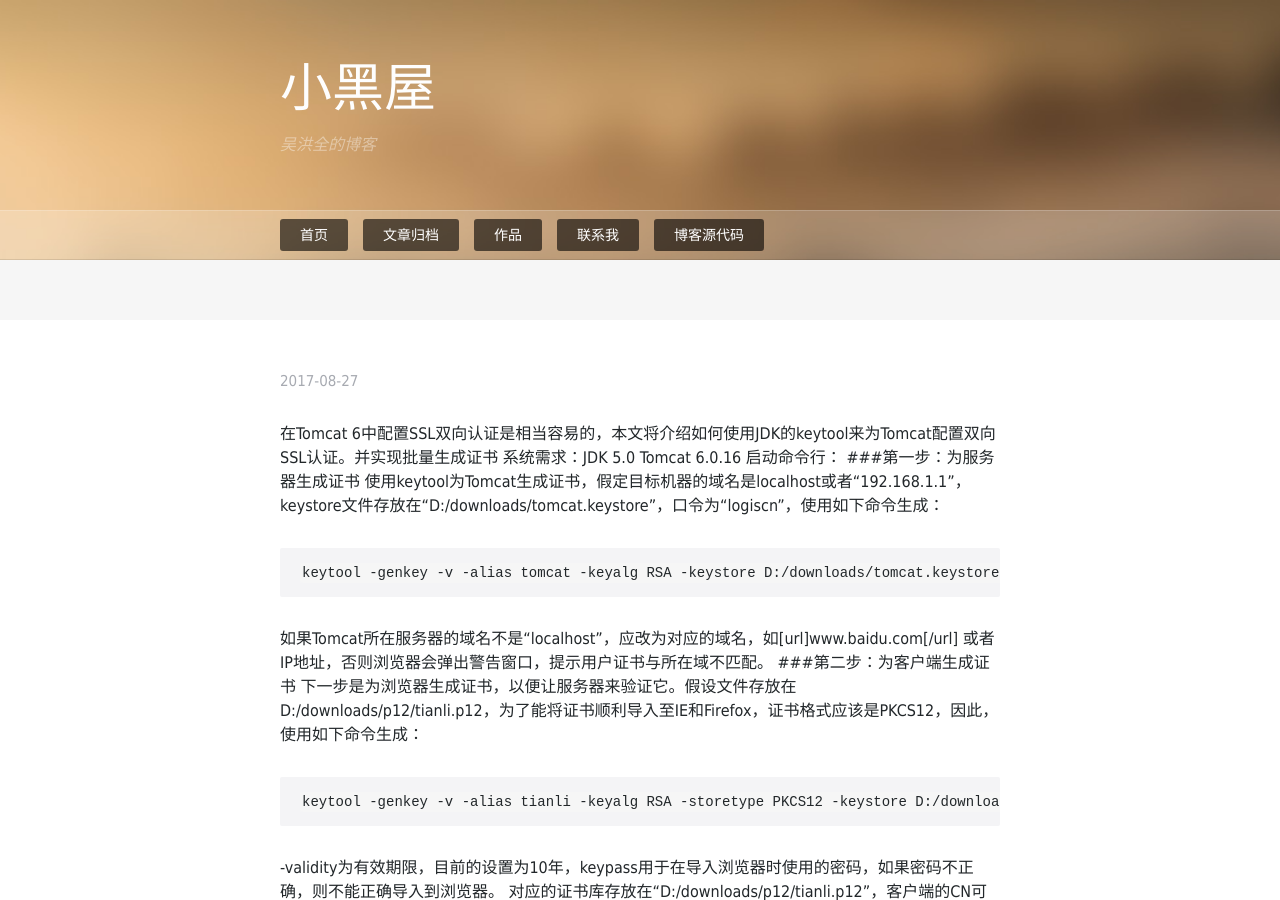
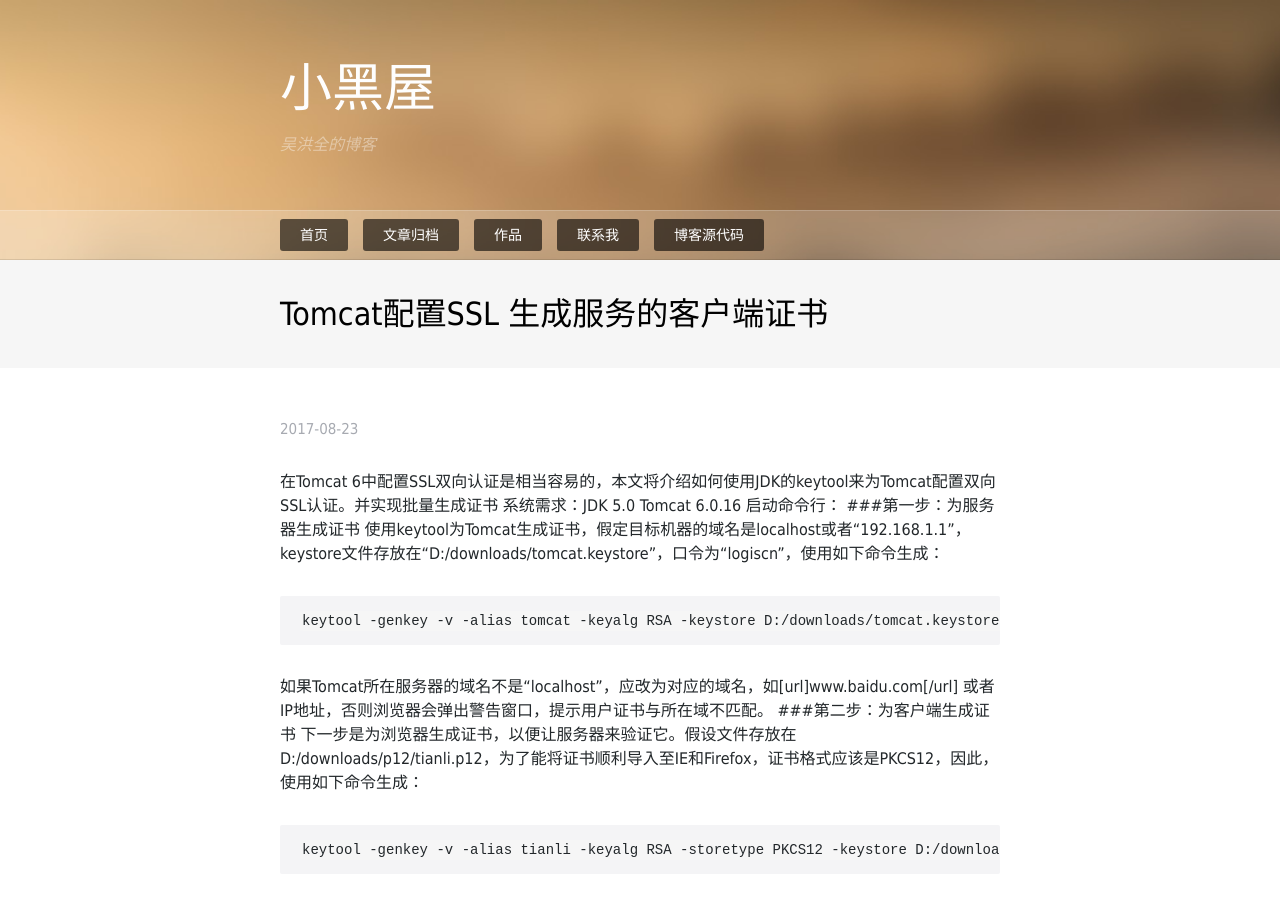
Before and after one commit to GeowindWu/GeowindWu.github.io, a Jekyll site: the page built from _posts/2017-08-23-https-cert.md, in a window 1280 px wide and 900 px high. Built offline with Jekyll 4.4.1, drawn with Linux system fonts in a browser that asks for light colours; nearby versions of some CDN libraries; some web fonts are replaced; our own code applies the rules of GitHub Pages for plain Markdown files; some of the changed lines change nothing that is shown.

Commit message:
sulve the title is not show

```diff
--- a/_posts/2017-08-23-https-cert.md
+++ b/_posts/2017-08-23-https-cert.md
@@ -1,6 +1,6 @@
 ---
-layout：post
-title: Tomcat配置SSL--生成服务的客户端证书
+layout: post
+title: Tomcat配置SSL 生成服务的客户端证书
 ---
 
 
```
